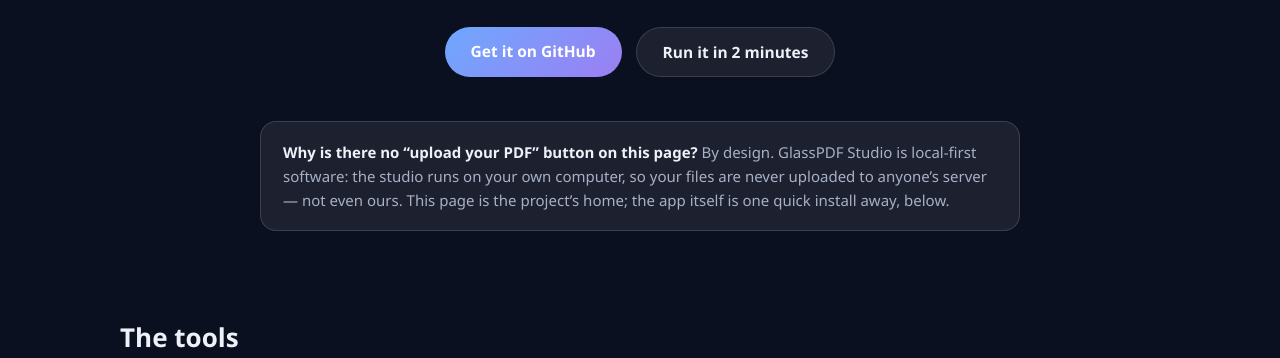
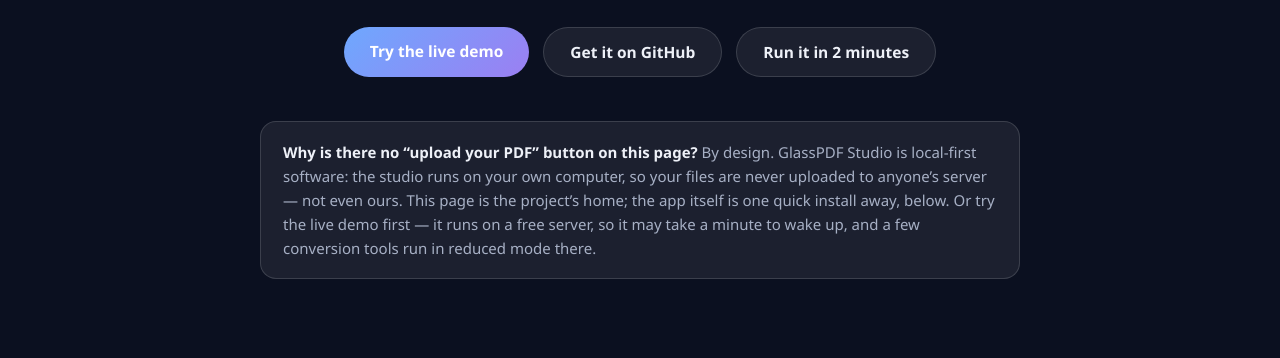
Before and after one commit to ToheedJutt/glasspdfstudio, a plain HTML site: page docs/index.html in a window 1280 px wide. Shown: the part 411-769 px from the top of the page. Drawn offline with Linux system fonts and the light colour scheme.

Commit message:
Add live demo link to the project website

```diff
--- a/docs/index.html
+++ b/docs/index.html
@@ -80,14 +80,15 @@
     <p class="sub">Merge, split, compress, convert, watermark, protect and edit PDFs —
       free and open source, running 100% on your own machine.</p>
     <div class="cta">
-      <a class="btn primary" href="https://github.com/ToheedJutt/glasspdfstudio">Get it on GitHub</a>
+      <a class="btn primary" href="https://glasspdfstudio.onrender.com">Try the live demo</a>
+      <a class="btn ghost" href="https://github.com/ToheedJutt/glasspdfstudio">Get it on GitHub</a>
       <a class="btn ghost" href="#run">Run it in 2 minutes</a>
     </div>
     <div class="note">
       <strong>Why is there no “upload your PDF” button on this page?</strong>
       By design. GlassPDF Studio is local-first software: the studio runs on your own
       computer, so your files are never uploaded to anyone’s server — not even ours.
-      This page is the project’s home; the app itself is one quick install away, below.
+      This page is the project’s home; the app itself is one quick install away, below. Or try the live demo first — it runs on a free server, so it may take a minute to wake up, and a few conversion tools run in reduced mode there.
     </div>
   </section>
 
```
